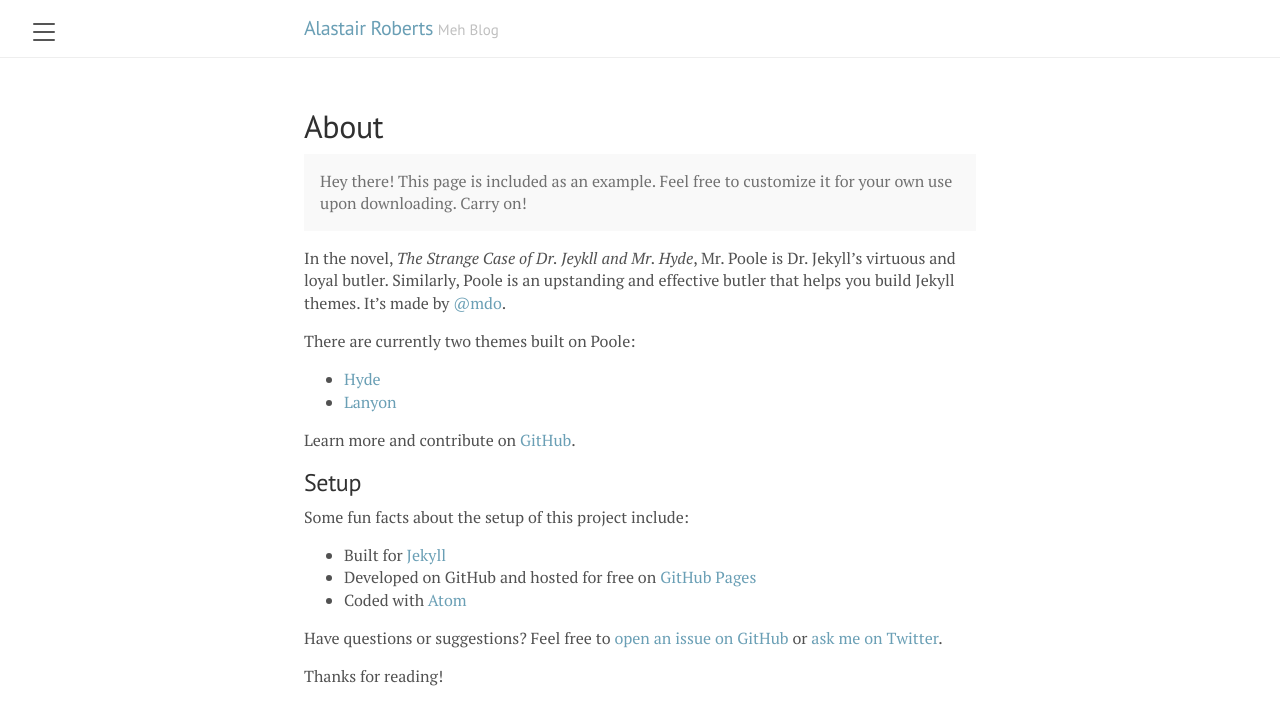
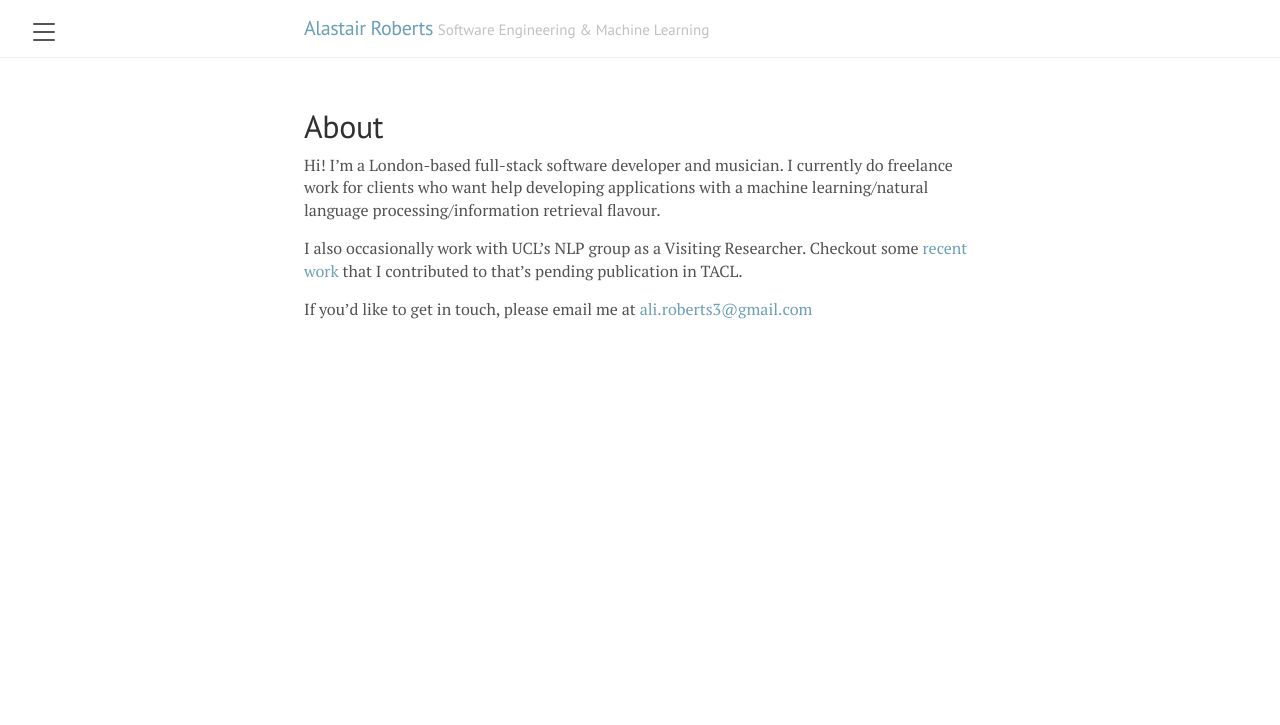
Before and after one commit to aliroberts/aliroberts.github.io, a Jekyll site: the page built from about.md, in a window 1280 px wide. Shown: the top 725 px of the page. Built offline with Jekyll 4.4.1, drawn with Linux system fonts in a browser that asks for light colours.

Commit message:
Update about page & finish dqn post

```diff
--- a/_config.yml
+++ b/_config.yml
@@ -1,6 +1,6 @@
 # Setup
 title: Alastair Roberts
-tagline: 'Meh Blog'
+tagline: 'Software Engineering & Machine Learning'
 description: "I'm Alastair Roberts, a London-based software engineer & musician. Currently interested in reinforcement learning and natural language processing."
 url: https://aliroberts.github.io
 baseurl: ''
--- a/_includes/sidebar.html
+++ b/_includes/sidebar.html
@@ -1,6 +1,6 @@
 <!-- Target for toggling the sidebar `.sidebar-checkbox` is for regular
      styles, `#sidebar-checkbox` for behavior. -->
-<input type="checkbox" class="sidebar-checkbox" id="sidebar-checkbox">
+<input type="checkbox" class="sidebar-checkbox" id="sidebar-checkbox" />
 
 <!-- Toggleable sidebar -->
 <div class="sidebar" id="sidebar">
@@ -9,30 +9,25 @@
   </div>
 
   <nav class="sidebar-nav">
-    <a class="sidebar-nav-item{% if page.title == 'Home' %} active{% endif %}" href="{{ '/' | absolute_url }}">Home</a>
+    <a
+      class="sidebar-nav-item{% if page.title == 'Home' %} active{% endif %}"
+      href="{{ '/' | absolute_url }}"
+      >Home</a
+    >
 
-    {% comment %}
-      The code below dynamically generates a sidebar nav of pages with
-      `layout: page` in the front-matter. See readme for usage.
-    {% endcomment %}
-
-    {% assign pages_list = site.pages | sort:"url" %}
-    {% for node in pages_list %}
-      {% if node.title != null %}
-        {% if node.layout == "page" %}
-          <a class="sidebar-nav-item{% if page.url == node.url %} active{% endif %}" href="{{ node.url | absolute_url }}">{{ node.title }}</a>
-        {% endif %}
-      {% endif %}
-    {% endfor %}
-
-    <a class="sidebar-nav-item" href="{{ site.github.repo }}/archive/v{{ site.version }}.zip">Download</a>
-    <a class="sidebar-nav-item" href="{{ site.github.repo }}">GitHub project</a>
-    <span class="sidebar-nav-item">Currently v{{ site.version }}</span>
+    {% comment %} The code below dynamically generates a sidebar nav of pages
+    with `layout: page` in the front-matter. See readme for usage. {% endcomment
+    %} {% assign pages_list = site.pages | sort:"url" %} {% for node in
+    pages_list %} {% if node.title != null %} {% if node.layout == "page" %}
+    <a
+      class="sidebar-nav-item{% if page.url == node.url %} active{% endif %}"
+      href="{{ node.url | absolute_url }}"
+      >{{ node.title }}</a
+    >
+    {% endif %} {% endif %} {% endfor %}
   </nav>
 
   <div class="sidebar-item">
-    <p>
-      &copy; {{ site.time | date: '%Y' }}. All rights reserved.
-    </p>
+    <p>&copy; {{ site.time | date: '%Y' }}. All rights reserved.</p>
   </div>
 </div>
--- a/about.md
+++ b/about.md
@@ -3,27 +3,8 @@ layout: page
 title: About
 ---
 
-<p class="message">
-  Hey there! This page is included as an example. Feel free to customize it for your own use upon downloading. Carry on!
-</p>
+Hi! I'm a London-based full-stack software developer and musician. I currently do freelance work for clients who want help developing applications with a machine learning/natural language processing/information retrieval flavour.
 
-In the novel, *The Strange Case of Dr. Jeykll and Mr. Hyde*, Mr. Poole is Dr. Jekyll's virtuous and loyal butler. Similarly, Poole is an upstanding and effective butler that helps you build Jekyll themes. It's made by [@mdo](https://twitter.com/mdo).
+I also occasionally work with UCL's NLP group as a Visiting Researcher. Checkout some [recent work](https://arxiv.org/pdf/2002.00293.pdf) that I contributed to that's pending publication in TACL.
 
-There are currently two themes built on Poole:
-
-* [Hyde](http://hyde.getpoole.com)
-* [Lanyon](http://lanyon.getpoole.com)
-
-Learn more and contribute on [GitHub](https://github.com/poole).
-
-## Setup
-
-Some fun facts about the setup of this project include:
-
-* Built for [Jekyll](https://jekyllrb.com)
-* Developed on GitHub and hosted for free on [GitHub Pages](https://pages.github.com)
-* Coded with [Atom](https://atom.io)
-
-Have questions or suggestions? Feel free to [open an issue on GitHub](https://github.com/poole/issues/new) or [ask me on Twitter](https://twitter.com/mdo).
-
-Thanks for reading!
+If you'd like to get in touch, please email me at <ali.roberts3@gmail.com>
```
Also changed, not shown: _posts/2020-10-07-deep-q-learning-with-python.md (+52 -42 lines), assets/dqn-1/trained-agent-2.gif (added), assets/dqn-1/trained-agent.gif (added).
